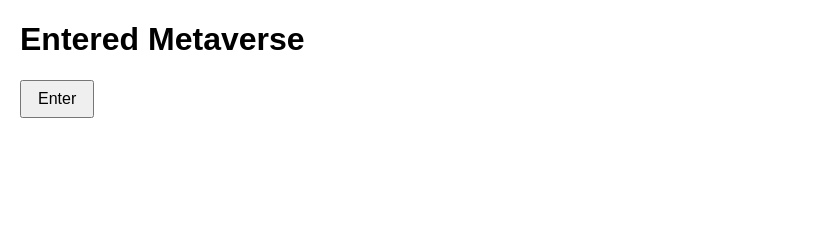
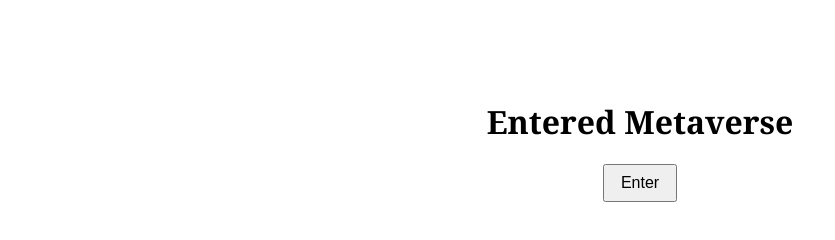
Before and after one commit to acciojob/enter-metaverse-harshalg369, a website: page main.html in a window 1280 px wide. Both pictures are taken after a click on the button "Enter". Shown: the whole page, without its empty margins (0-835 px from the left). Drawn offline with Linux system fonts and the light colour scheme.

Commit message:
created a submission

```diff
--- a/main.html
+++ b/main.html
@@ -1,9 +1,9 @@
 <!DOCTYPE html>
 <html lang="en">
 <head>
-  <meta charset="UTF-8" />
+  <meta charset="UTF-8">
   <title>Enter Metaverse</title>
-  <link rel="stylesheet" href="styles.css" />
+  <link rel="stylesheet" href="styles.css">
 </head>
 <body>
 
--- a/script.js
+++ b/script.js
@@ -1,8 +1,4 @@
-const statusPara = document.getElementById('status');
-const enterBtn = document.getElementById('enterBtn');
-
-enterBtn.addEventListener('click', () => {
-  const h1 = document.createElement('h1');
-  h1.textContent = "Entered Metaverse";
-  statusPara.replaceWith(h1);
+document.getElementById("enterBtn").addEventListener("click", function () {
+  const statusPara = document.getElementById("status");
+  statusPara.outerHTML = "<h1 id='status'>Entered Metaverse</h1>";
 });
--- a/styles.css
+++ b/styles.css
@@ -1,15 +1,11 @@
-/* Optional styling */
 body {
-  font-family: Arial, sans-serif;
-  margin: 20px;
+  font-family: Georgia, serif;
+  text-align: center;
+  margin-top: 100px;
 }
 
-#status {
-  font-size: 20px;
-  margin-bottom: 10px;
-}
-
-button {
+#enterBtn {
   padding: 8px 16px;
   font-size: 16px;
+  cursor: pointer;
 }
```
